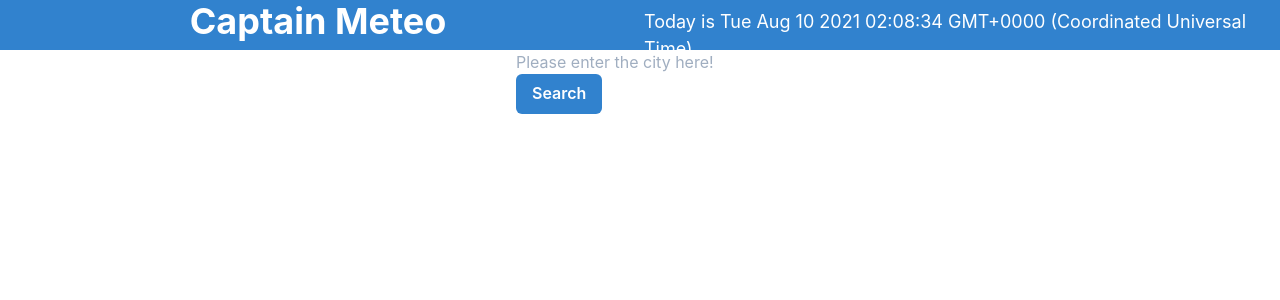
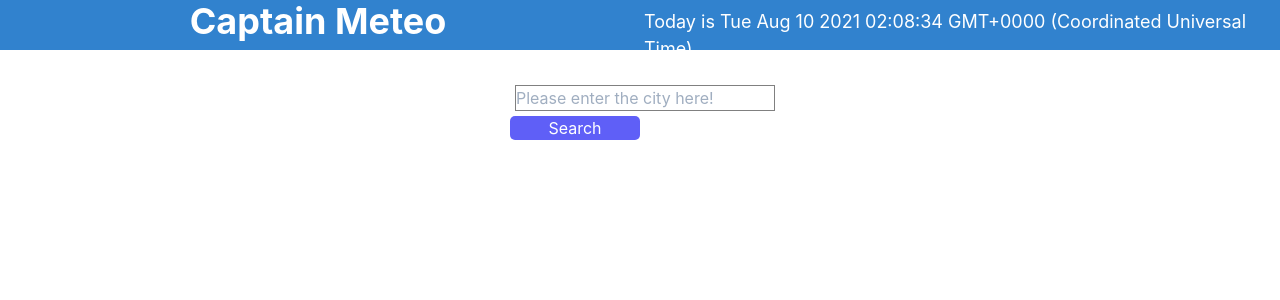
Before and after one commit to icebox827/react-weather-app, a React (Create React App) app: page / in a window 1280 px wide. Shown: the top 300 px of the page. Built offline with nearby package versions, Linux system fonts and the light colour scheme.

Commit message:
Style search bar

```diff
--- a/src/components/SearchArea.js
+++ b/src/components/SearchArea.js
@@ -1,5 +1,5 @@
 import React from 'react';
-import { Flex, Button, Center } from '@chakra-ui/react';
+import { Flex } from '@chakra-ui/react';
 
 function SearchArea() {
   return (
@@ -12,8 +12,13 @@ function SearchArea() {
           id="city"
           placeholder="Please enter the city here!"
         />
-        <br />
-        <Button color="white" bg="blue.500">Search</Button>
+        <input
+          type="submit"
+          color="white"
+          bg="blue.500"
+          className="btn"
+          value="Search"
+        />
       </form>
     </Flex>
   )
--- a/src/style/App.css
+++ b/src/style/App.css
@@ -1,31 +1,27 @@
-.App {
-  text-align: center;
+* {
+  margin: 0;
+  padding: 0;
+  box-sizing: border-box;
 }
 
-.App-logo {
-  height: 40vmin;
-  pointer-events: none;
+.search-box {
+  display: flex;
+  flex-direction: column;
+  justify-content: center;
+  margin-top: 30px;
 }
 
-@media (prefers-reduced-motion: no-preference) {
-  .App-logo {
-    animation: App-logo-spin infinite 20s linear;
-  }
+.search-bar {
+  width: 100%;
+  margin: 5px;
+  border: grey 1px solid;
 }
 
-.App-header {
-  background-color: #282c34;
-  min-height: 100vh;
-  display: flex;
-  flex-direction: column;
-  align-items: center;
-  justify-content: center;
-  font-size: calc(10px + 2vmin);
+.btn {
+  width: 50%;
   color: white;
-}
-
-.App-link {
-  color: #61dafb;
+  background-color: rgb(95, 95, 247);
+  border-radius: 5px;
 }
 
 @keyframes App-logo-spin {
```
